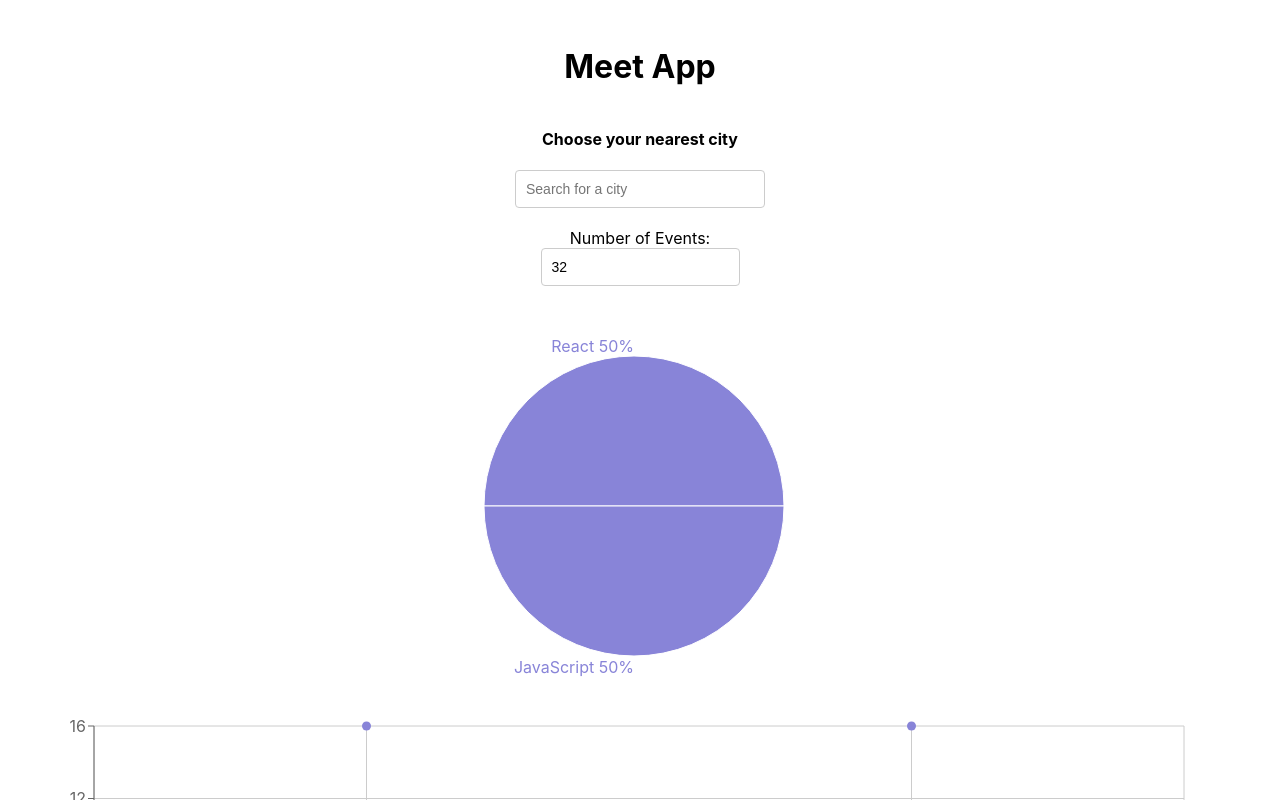
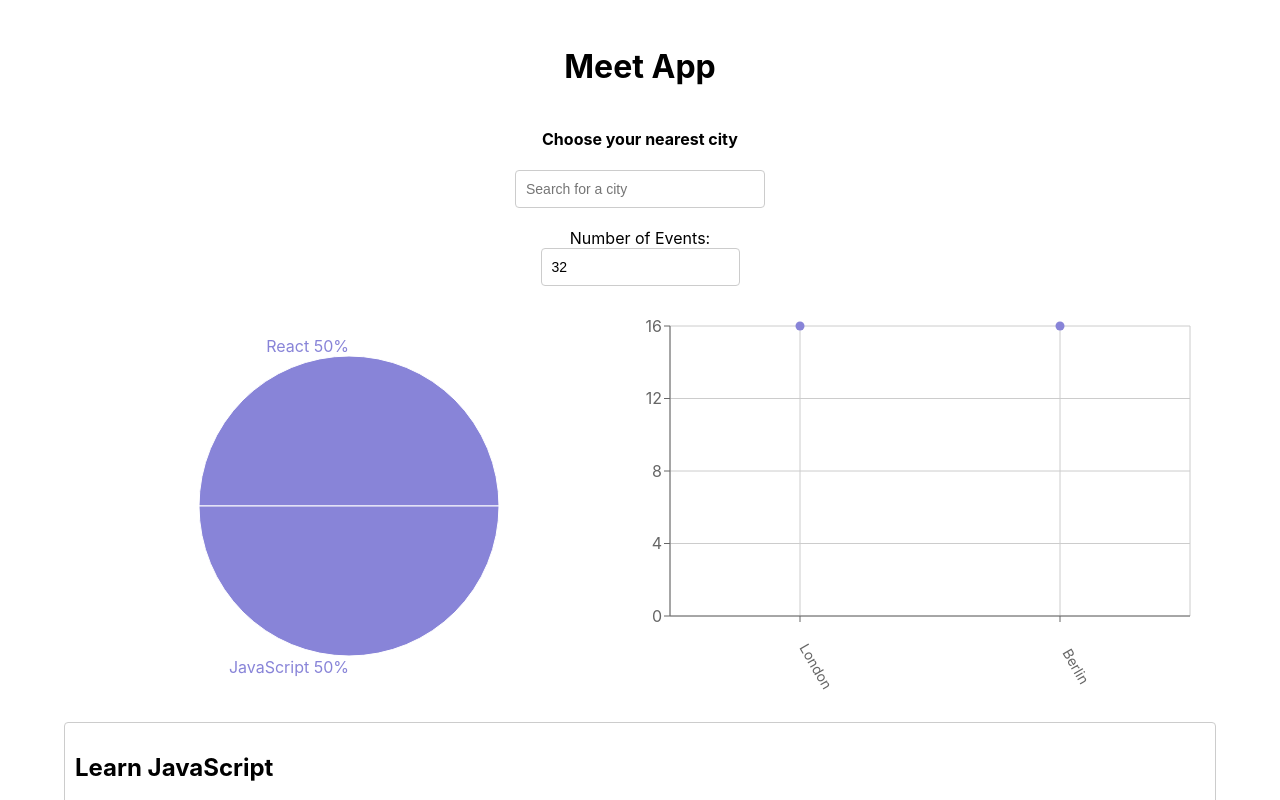
Before and after one commit to C1904H/meet, a React (Create React App) app: page / in a window 1280 px wide. Shown: the top 800 px of the page. Built offline with nearby package versions, Linux system fonts and the light colour scheme; what atatus-spa would draw is missing.

Commit message:
added grid display and media query

```diff
--- a/src/App.css
+++ b/src/App.css
@@ -94,3 +94,11 @@
   width: 250px;
   z-index: 1000;
 }
+
+.charts-container {
+  display: grid;
+  grid-template-columns: 1fr 1fr;
+  @media (max-width: 768px) {
+    grid-template-columns: 1fr;
+  }
+}
```
